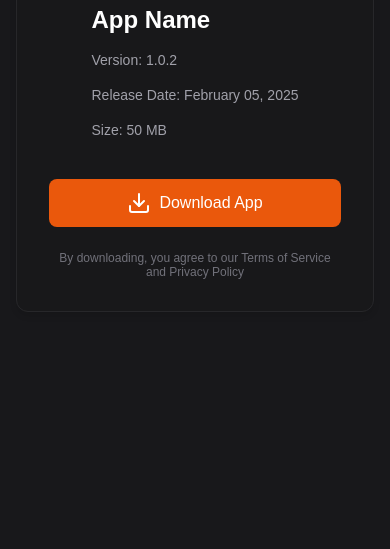
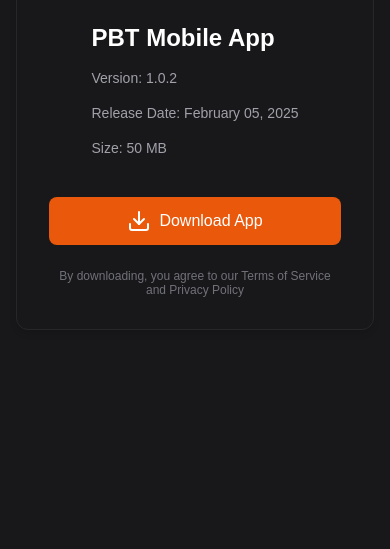
Before and after one commit to ayush-inzint/pbt_app_distribute, a plain HTML site: page index.html in a window 390 px wide. Shown: the part 345-894 px from the top of the page. Drawn offline with Linux system fonts and the light colour scheme.

Commit message:
Update app name in index.html to "PBT Mobile App"

```diff
--- a/index.html
+++ b/index.html
@@ -7,7 +7,7 @@
     <title>App Download Page</title>
     <link rel="stylesheet" href="styles.css">
 </head>
-
++
 <body>
     <div class="container">
         <div class="download-card">
@@ -17,7 +17,7 @@
             </div>
 
             <div class="app-info">
-                <h1 class="app-name">App Name</h1>
+                <h1 class="app-name">PBT Mobile App</h1>
                 <div class="version-info">
                     <p>Version: <span id="app-version"></span></p>
                     <p>Release Date: <span id="release-date"></span></p>
```
